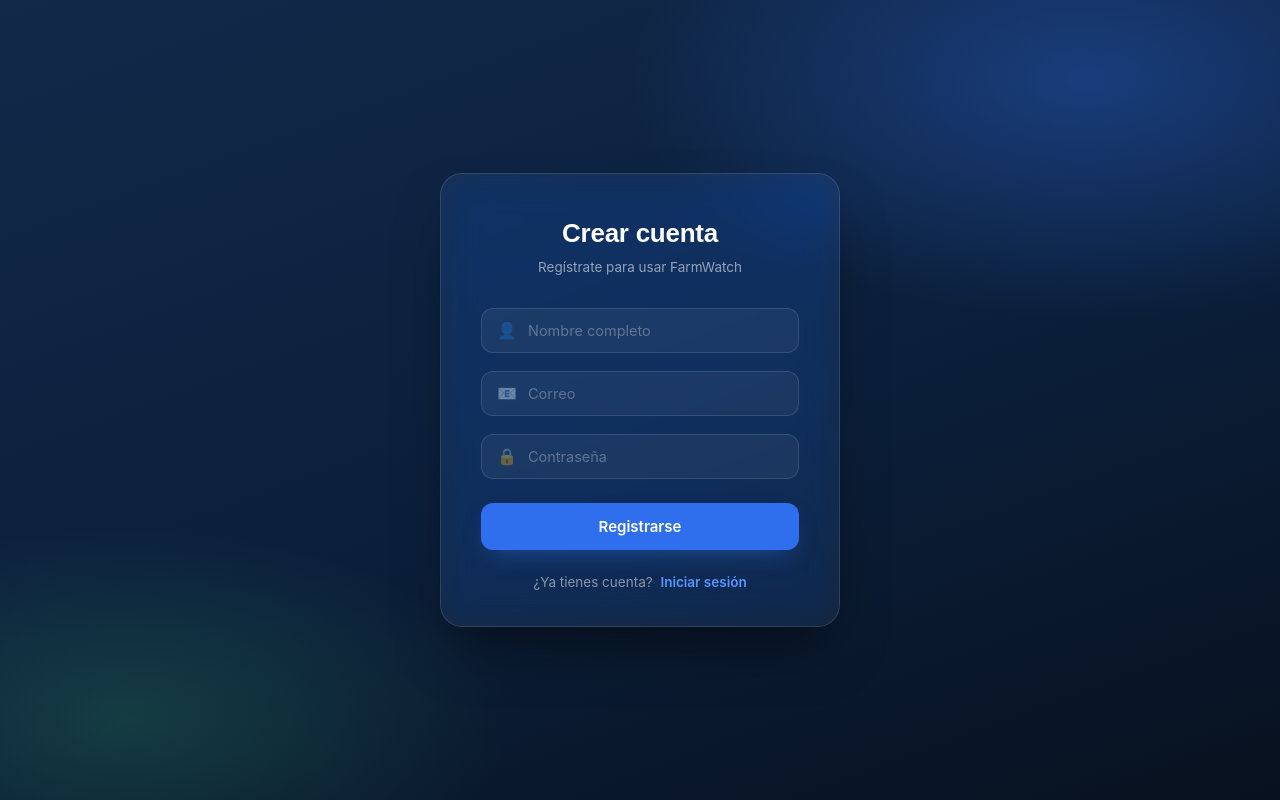
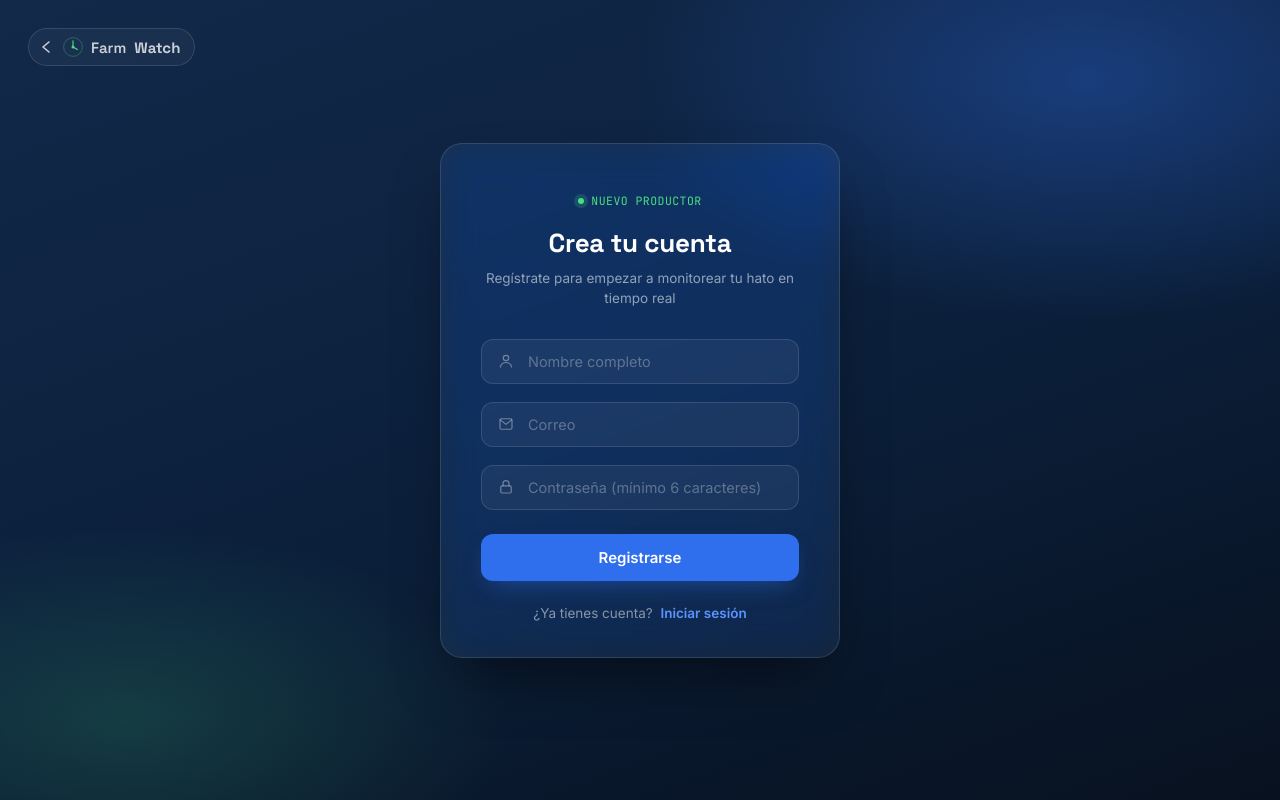
Before and after one commit to isarodri8914/farmwatch2.0, a Flask app: page /register in a window 1280 px wide. Run offline with Flask 3, Linux system fonts and the light colour scheme.

Commit message:
Descripción de lo que cambiaste

```diff
--- a/templates/register.html
+++ b/templates/register.html
@@ -2,36 +2,60 @@
 {% extends "base.html" %}
 
 {% block extra_css %}
+<link rel="preconnect" href="https://fonts.googleapis.com">
+<link rel="preconnect" href="https://fonts.gstatic.com" crossorigin>
+<link href="https://fonts.googleapis.com/css2?family=Space+Grotesk:wght@500;600;700&family=Inter:wght@400;500;600;700&family=JetBrains+Mono:wght@400;500;600&display=swap" rel="stylesheet">
 <link rel="stylesheet" href="{{ url_for('static', filename='css/login.css') }}">
 {% endblock %}
 
 {% block content %}
 <div class="auth-wrapper">
+
+  <!-- Regresar a la landing page -->
+  <a href="{{ url_for('landing') }}" class="auth-back">
+    <svg width="16" height="16" viewBox="0 0 16 16" fill="none"><path d="M10 3L4 8l6 5" stroke="currentColor" stroke-width="1.6" stroke-linecap="round" stroke-linejoin="round"/></svg>
+    <span class="auth-back__mark" aria-hidden="true">
+      <svg viewBox="0 0 32 32" fill="none"><circle cx="16" cy="16" r="15" stroke="currentColor" stroke-width="1.4" opacity="0.35"/><path d="M16 6 L16 16 L23 20" stroke="currentColor" stroke-width="1.8" stroke-linecap="round" stroke-linejoin="round"/><circle cx="16" cy="16" r="2.4" fill="currentColor"/></svg>
+    </span>
+    Farm<strong>Watch</strong>
+  </a>
+
   <div class="auth-card">
-        <h2 class="title">Crear cuenta</h2>
-        <p class="subtitle">Regístrate para usar FarmWatch</p>
+    <p class="auth-eyebrow"><span class="auth-eyebrow__dot"></span> Nuevo productor</p>
+    <h2 class="title">Crea tu cuenta</h2>
+    <p class="subtitle">Regístrate para empezar a monitorear tu hato en tiempo real</p>
 
-<form id="register-form">
+    <form id="register-form" novalidate>
+      <div class="auth-alert" id="authAlert" role="alert" aria-live="assertive" hidden></div>
+
       <div class="input-group">
-        <span class="icon">👤</span>
-        <input type="text" id="reg-nombre" placeholder="Nombre completo" required>
+        <span class="icon" aria-hidden="true">
+          <svg width="18" height="18" viewBox="0 0 24 24" fill="none"><circle cx="12" cy="8" r="3.6" stroke="currentColor" stroke-width="1.6"/><path d="M4.5 20c1-4 4-6 7.5-6s6.5 2 7.5 6" stroke="currentColor" stroke-width="1.6" stroke-linecap="round"/></svg>
+        </span>
+        <input type="text" id="reg-nombre" placeholder="Nombre completo" aria-label="Nombre completo" autocomplete="name" required>
       </div>
 
       <div class="input-group">
-        <span class="icon">📧</span>
-        <input type="email" id="reg-correo" placeholder="Correo" required>
+        <span class="icon" aria-hidden="true">
+          <svg width="18" height="18" viewBox="0 0 24 24" fill="none"><rect x="4" y="5" width="16" height="14" rx="2" stroke="currentColor" stroke-width="1.6"/><path d="M4.5 6.5l7.5 6 7.5-6" stroke="currentColor" stroke-width="1.6" stroke-linecap="round" stroke-linejoin="round"/></svg>
+        </span>
+        <input type="email" id="reg-correo" placeholder="Correo" aria-label="Correo electrónico" autocomplete="email" required>
       </div>
 
       <div class="input-group">
-        <span class="icon">🔒</span>
-        <input type="password" id="reg-pass" placeholder="Contraseña" required>
+        <span class="icon" aria-hidden="true">
+          <svg width="18" height="18" viewBox="0 0 24 24" fill="none"><rect x="5" y="10.5" width="14" height="9.5" rx="2" stroke="currentColor" stroke-width="1.6"/><path d="M8 10.5V7.5a4 4 0 118 0v3" stroke="currentColor" stroke-width="1.6"/></svg>
+        </span>
+        <input type="password" id="reg-pass" placeholder="Contraseña (mínimo 6 caracteres)" aria-label="Contraseña" autocomplete="new-password" minlength="6" required>
       </div>
 
-    <button type="submit" class="btn-primary">Registrarse</button>
+      <button type="submit" class="btn-primary" id="registerBtn">
+        <span class="btn-primary__text">Registrarse</span>
+      </button>
 
       <p class="switch-link">
         ¿Ya tienes cuenta?
-        <a href="/">Iniciar sesión</a>
+        <a href="{{ url_for('login') }}">Iniciar sesión</a>
       </p>
     </form>
   </div>
```
Lines whose indentation alone changed are shown as unchanged.
